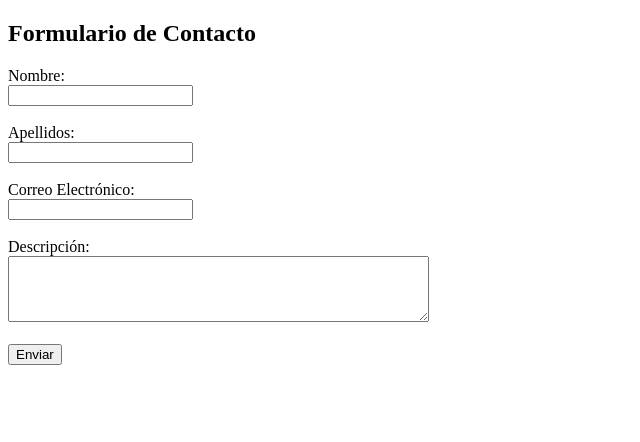
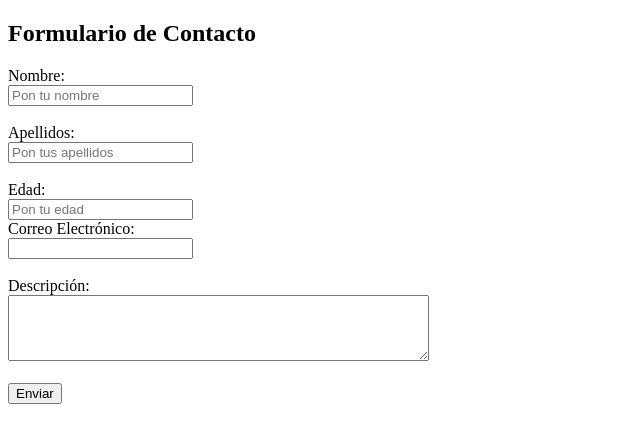
Before and after one commit to izuma10/claseGitIgnacio, a plain HTML site: page index.html in a window 1280 px wide. Shown: the whole page, without its empty margins (0-640 px from the left). Drawn offline with Linux system fonts and the light colour scheme.

Commit message:
cambio formulario

```diff
--- a/index.html
+++ b/index.html
@@ -8,10 +8,13 @@
   <h2>Formulario de Contacto</h2>
   <form action="#" method="post">
     <label for="nombre">Nombre:</label><br>
-    <input type="text" id="nombre" name="nombre" required><br><br>
+    <input type="text" id="nombre" name="nombre" placeholder="Pon tu nombre" required><br><br>
 
     <label for="apellidos">Apellidos:</label><br>
-    <input type="text" id="apellidos" name="apellidos" required><br><br>
+    <input type="text" id="apellidos" name="apellidos" placeholder="Pon tus apellidos" required><br><br>
+
+    <label for="edad">Edad:</label><br>
+    <input type="number" id="edad" name="edad" placeholder="Pon tu edad" required><br>
 
     <label for="email">Correo Electrónico:</label><br>
     <input type="email" id="email" name="email" required><br><br>
```
